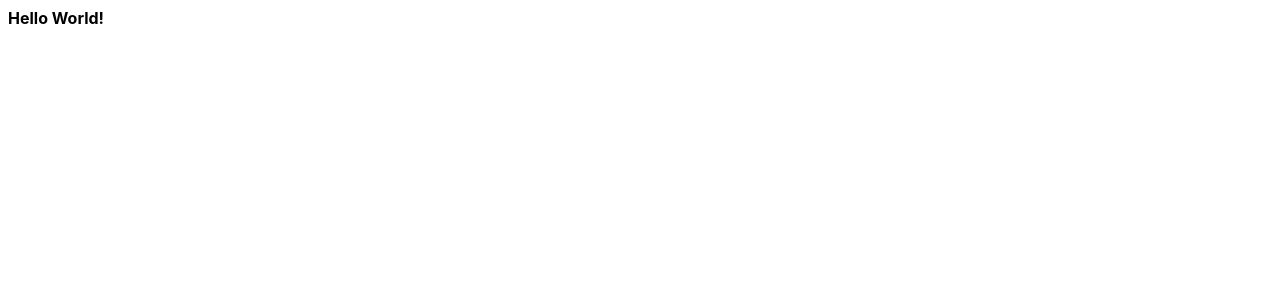
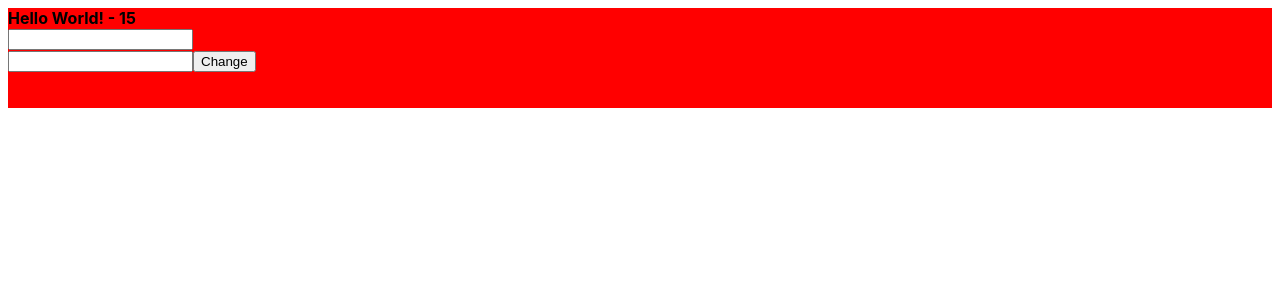
Before and after one commit to sanjay-varma/trial-1, a React (Create React App) app: page / in a window 1280 px wide. Shown: the top 300 px of the page. Built offline with nearby package versions, Linux system fonts and the light colour scheme.

Commit message:
25/05 assignment

```diff
--- a/src/App.js
+++ b/src/App.js
@@ -1,11 +1,37 @@
+import React from "react";
+
 var msg = "Hello World!";
 
-function App() {
-  return (
-    <div>
-      <strong>{msg}</strong>
-    </div>
-  );
+export default class App extends React.Component {
+
+  constructor(props) {
+    super(props);
+
+    this.state = { bg: "red", x: 0 }
+    setTimeout(this.onTimer, 500)
+  }
+
+  onTimer = () => {
+    this.setState({ x: this.state.x + 1 })
+    setTimeout(this.onTimer, 500)
+  }
+
+  inputChanged = (e) => {
+    this.setState({ bg: e.target.value })
+  }
+
+  buttonClicked = () => {
+    this.setState({ bg: document.getElementById("input2").value, x: 0 })
+  }
+
+  render() {
+    return (
+      <div style={{ backgroundColor: this.state.bg, height: 100, widht: 100 }}>
+        <strong>{msg} - {this.state.x}</strong><br />
+        <input onChange={this.inputChanged} /><br />
+        <input id="input2" />
+        <button onClick={this.buttonClicked} > Change </button>
+      </div>
+    )
+  }
 }
-
-export default App;
```
Also changed, not shown: public/index.html (+4 -4 lines).
